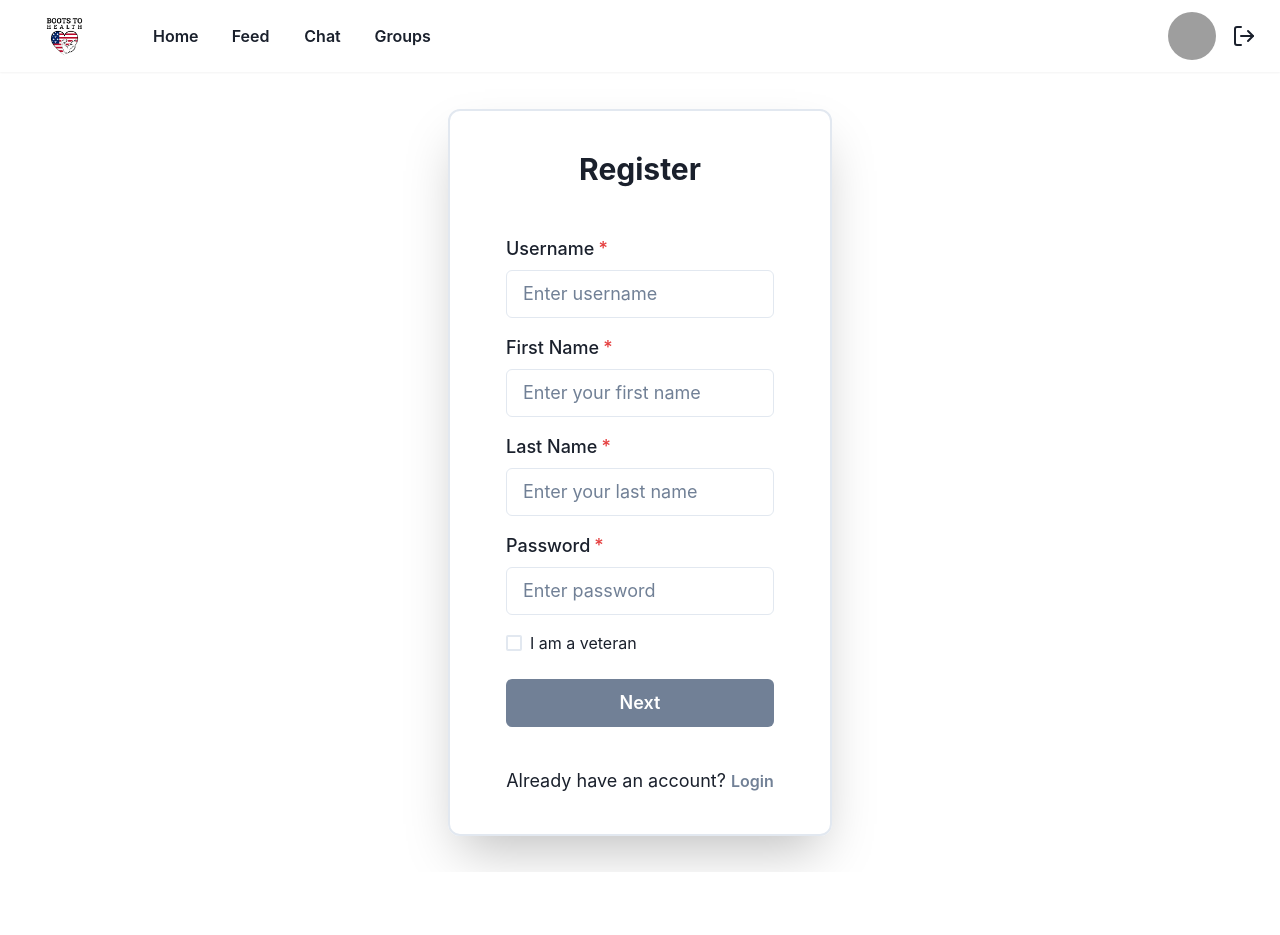
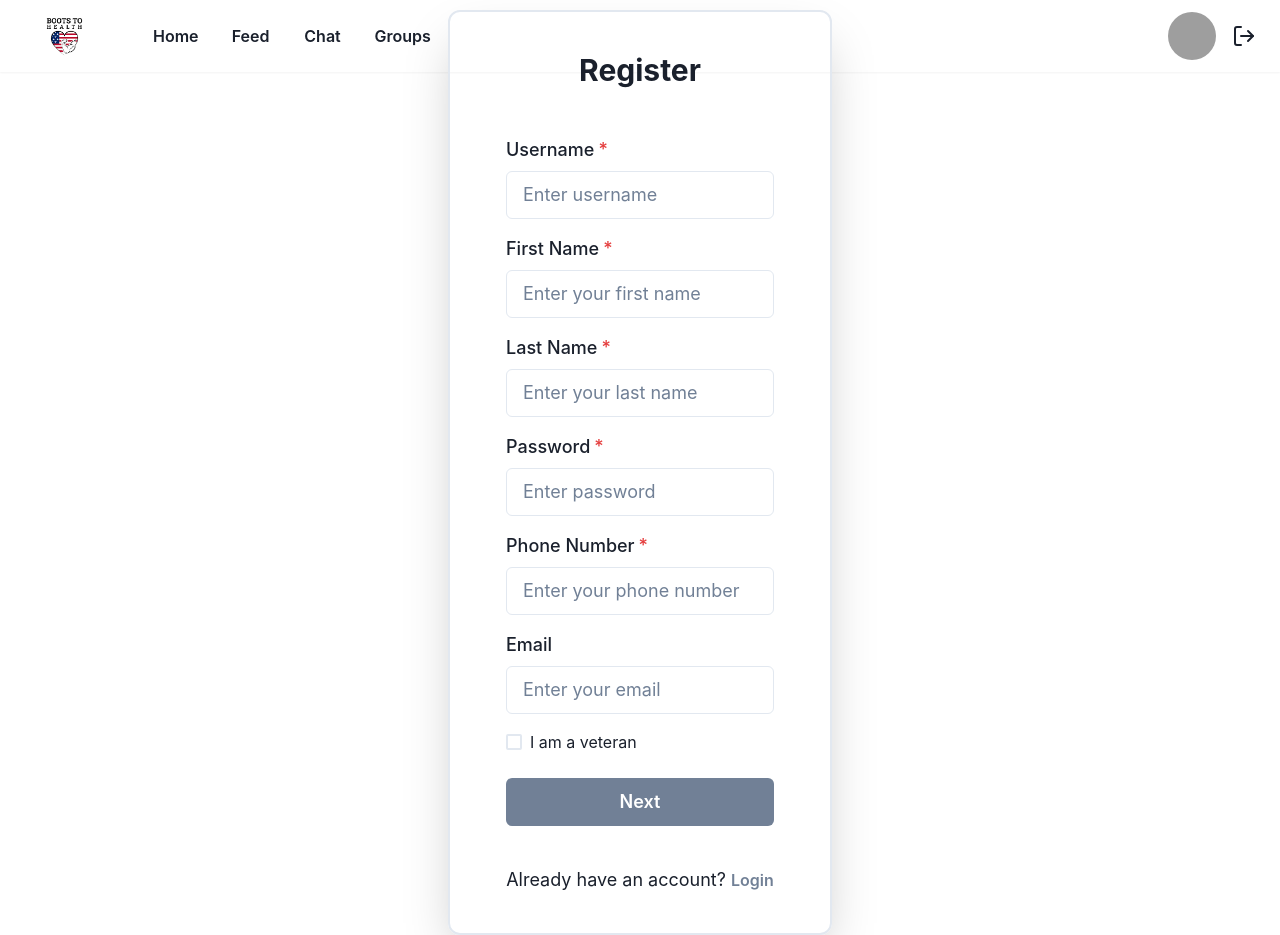
Before and after one commit to michellechang02/veterans-society, a React (Vite) app in the folder frontend/: page /register in a window 1280 px wide. Before the commit the page ends 872 px from the top, so only its background shows below. Built offline with nearby package versions, Linux system fonts and the light colour scheme; grey boxes are pictures that could not be loaded.

Commit message:
user registration

```diff
--- a/frontend/src/components/Register.tsx
+++ b/frontend/src/components/Register.tsx
@@ -24,13 +24,15 @@ interface FormData {
   lastName: string;
   username: string;
   password: string;
+  phoneNumber: string;
+  email: string;
   interests: string[];
   employmentStatus: string;
   workLocation: string;
   liveLocation: string;
   isVeteran: boolean;
-  weight?: number; // New field
-  height?: number; // New field
+  weight: number;
+  height: number;
 }
 
 const Register: React.FC = () => {
@@ -42,13 +44,15 @@ const Register: React.FC = () => {
     lastName: '',
     username: '',
     password: '',
+    phoneNumber: '',
+    email: '',
     interests: [],
     employmentStatus: '',
     workLocation: '',
     liveLocation: '',
     isVeteran: false,
-    weight: undefined,
-    height: undefined,
+    weight: 0,
+    height: 0,
   });
 
   // Initialize errors state
@@ -60,7 +64,8 @@ const Register: React.FC = () => {
       !formData.username ||
       !formData.firstName ||
       !formData.lastName ||
-      !formData.password
+      !formData.password ||
+      !formData.phoneNumber
     ) {
       setErrors("Please fill out all required fields in Step 1.");
       return;
@@ -100,7 +105,7 @@ const Register: React.FC = () => {
     e: React.ChangeEvent<HTMLInputElement>
   ) => {
     const { name, value } = e.target;
-    const parsedValue = value === '' ? undefined : parseFloat(value);
+    const parsedValue = value === '' ? 0 : parseFloat(value);
     setFormData((prevData) => ({
       ...prevData,
       [name]: parsedValue,
@@ -117,8 +122,8 @@ const Register: React.FC = () => {
         !formData.employmentStatus ||
         !formData.workLocation ||
         !formData.liveLocation ||
-        formData.weight === undefined ||
-        formData.height === undefined
+        formData.weight === 0 ||
+        formData.height === 0
       ) {
         setErrors("Please fill out all required fields for veterans.");
         return;
@@ -130,7 +135,12 @@ const Register: React.FC = () => {
         ...formData,
         interests: formData.interests, // Already an array
         workLocation: formData.workLocation || "",
+        employmentStatus: formData.employmentStatus || "",
         liveLocation: formData.liveLocation || "",
+        weight: formData.weight,
+        height: formData.height,
+        isVeteran: formData.isVeteran || false,
+        email: formData.email !== '' ? formData.email : null
       };
 
       const response = await axios.post('http://localhost:8000/users/register', payload);
@@ -138,7 +148,8 @@ const Register: React.FC = () => {
       navigate('/login'); // Redirect to login after successful registration
     } catch (err: any) {
       if (err.response && err.response.data && err.response.data.detail) {
-        setErrors(err.response.data.detail);
+        const errorMessages = err.response.data.detail.map((error: any) => error.msg).join(', ');
+        setErrors(errorMessages);
       } else {
         setErrors('An unexpected error occurred.');
       }
@@ -208,6 +219,28 @@ const Register: React.FC = () => {
                     placeholder="Enter password"
                     name="password"
                     value={formData.password}
+                    onChange={handleInputChange}
+                    size="lg"
+                  />
+                </FormControl>
+                <FormControl id="phoneNumber" isRequired mt={4}>
+                  <FormLabel fontSize="lg">Phone Number</FormLabel>
+                  <Input
+                    type="text"
+                    placeholder="Enter your phone number"
+                    name="phoneNumber"
+                    value={formData.phoneNumber}
+                    onChange={handleInputChange}
+                    size="lg"
+                  />
+                </FormControl>
+                <FormControl id="email" mt={4}>
+                  <FormLabel fontSize="lg">Email</FormLabel>
+                  <Input
+                    type="email"
+                    placeholder="Enter your email"
+                    name="email"
+                    value={formData.email}
                     onChange={handleInputChange}
                     size="lg"
                   />
```
Also changed, not shown: 2 other files (tests, documents, lock files or other folders).
